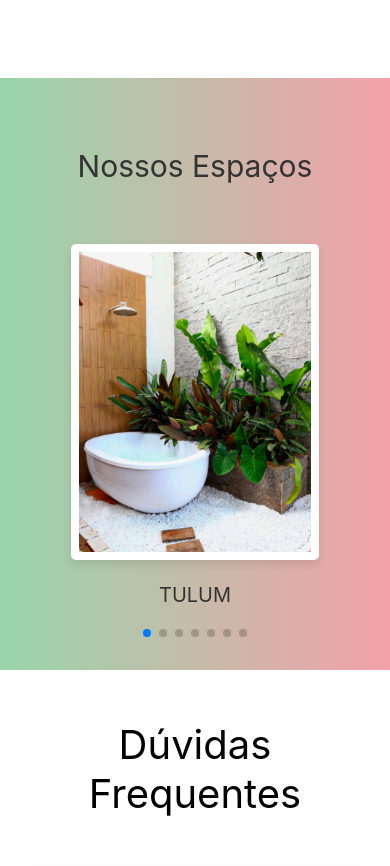
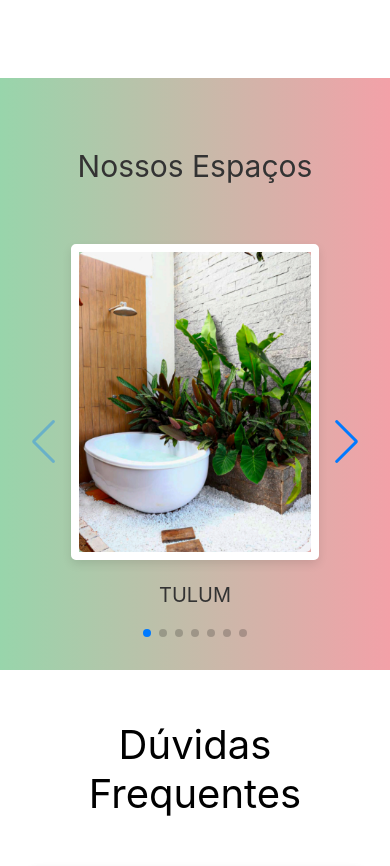
Before and after one commit to devshinon-br/casa-cenariar, a React (Vite) app: page / in a window 390 px wide. Shown: the part 1453-2319 px from the top of the page. Built offline with nearby package versions, Linux system fonts and the light colour scheme.

Commit message:
feat: add responsividade para nossos-espacos

```diff
--- a/src/screens/Samples/Samples.jsx
+++ b/src/screens/Samples/Samples.jsx
@@ -38,7 +38,7 @@ function Samples() {
                     className={css['meu-carrossel']}
                     onInit={(swiper) => { swiperRef.current = swiper; }}
                     breakpoints={{
-                        780: {
+                        768: {
                             slidesPerView: 1,
                         },
                         1200: {
--- a/src/screens/Samples/Samples.module.css
+++ b/src/screens/Samples/Samples.module.css
@@ -8,7 +8,7 @@
 }
 
 .container {
-  max-width: 1200px;
+  max-width: 100%;
 }
 
 .titulo-carrossel {
```
